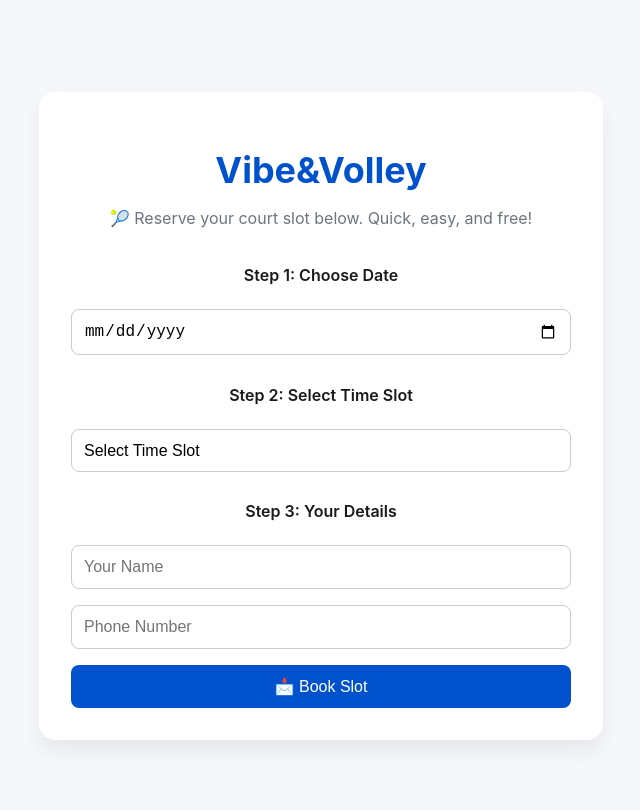
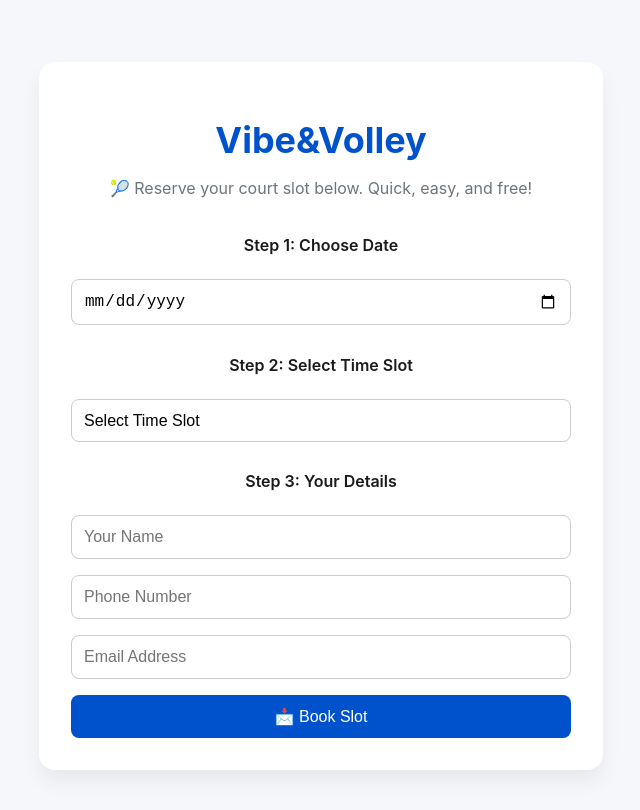
Before and after one commit to AyushMaria/court-booking, a React (Create React App) app: page / in a window 1280 px wide. Shown: the top 810 px of the page, without its empty margins (319-959 px from the left). Built offline with nearby package versions, Linux system fonts and the light colour scheme.

Commit message:
Update App.js

```diff
--- a/src/App.js
+++ b/src/App.js
@@ -8,6 +8,7 @@ const App = () => {
   const [timeSlot, setTimeSlot] = useState('');
   const [name, setName] = useState('');
   const [phone, setPhone] = useState('');
+  const [email, setEmail] = useState('');
   const [message, setMessage] = useState('');
   const [bookedSlots, setBookedSlots] = useState([]);
 
@@ -29,7 +30,7 @@ const App = () => {
 
   const handleSubmit = async (e) => {
     e.preventDefault();
-    const payload = { date, timeSlot, name, phone };
+    const payload = { date, timeSlot, name, phone, email };
 
     try {
       await fetch(GOOGLE_SCRIPT_WEB_APP_URL, {
@@ -44,6 +45,7 @@ const App = () => {
       setTimeSlot('');
       setName('');
       setPhone('');
+      setEmail('');
     } catch (error) {
       setMessage('❌ Booking failed. Please try again.');
     }
@@ -132,6 +134,16 @@ const App = () => {
             className="responsive-input"
           />
 
+          <input
+            type="email"
+            id="email"
+            placeholder="Email Address"
+            value={email}
+            onChange={e => setEmail(e.target.value)}
+            required
+            className="responsive-input"
+          />
+
           <button type="submit" className="submit-button">📩 Book Slot</button>
         </form>
 
```
